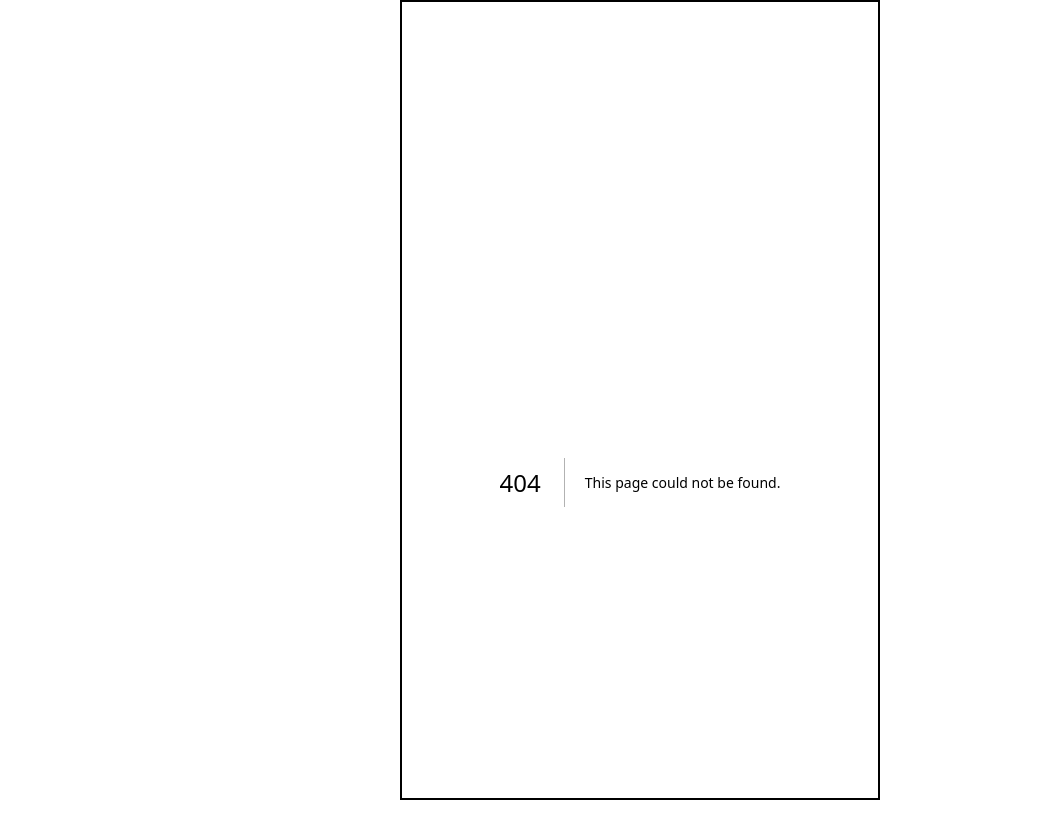
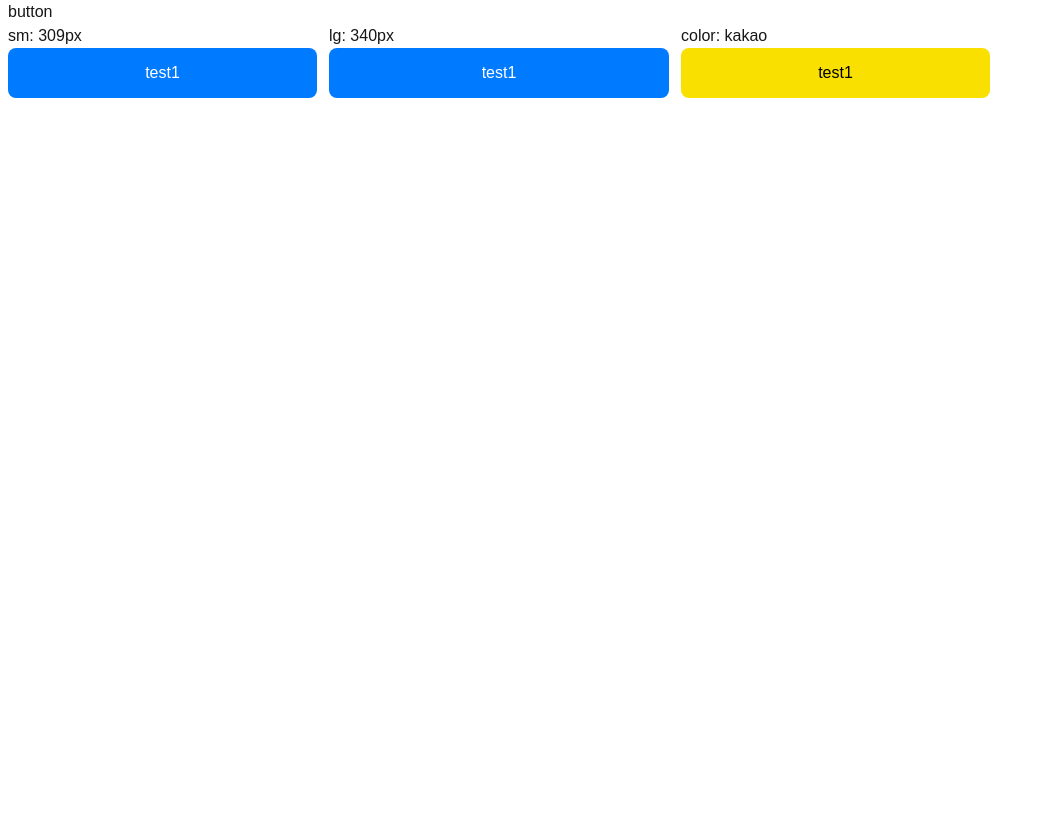
Before and after one commit to hansolc/j-reservation, a Next.js app: page /guide in a window 1280 px wide. Before the commit this address had no page. Shown: the top 838 px of the page, without its empty margins (0-1045 px from the left). After the commit the page ends 800 px from the top, so only its background shows below. Built offline with nearby package versions, Linux system fonts and the light colour scheme.

Commit message:
change folder structure for diff layouts depend on roles, add custom button component

```diff
--- a/src/app/layout.tsx
+++ b/src/app/(user)/layout.tsx
@@ -1,6 +1,6 @@
 import type { Metadata } from "next";
 import { Noto_Sans_KR } from "next/font/google";
-import "./globals.css";
+import "@root/globals.css";
 
 export const metadata: Metadata = {
   title: "Create Next App",
--- a/src/app/page.module.css
+++ b/src/app/(user)/page.module.css
@@ -1,4 +1,4 @@
 .force_ignore_padding {
-    width: calc(100% + 8px);
+    width: calc(100% + 0.5rem);
     margin-left: -4px;
 }
--- a/src/app/page.tsx
+++ b/src/app/(user)/page.tsx
@@ -1,11 +1,13 @@
 import React from "react";
 import styles from "./page.module.css";
+import Button from "@/components/user/button";
 
 const UserLoginPage = () => {
   return (
     <div className="">
       <p className="text-xl font-extrabold divide-y-2">오마타세</p>
       <hr className={styles.force_ignore_padding} />
+      <Button color="primary">시작하기</Button>
     </div>
   );
 };
--- /dev/null
+++ b/src/app/guide/layout.tsx
@@ -0,0 +1,13 @@
+const DesginGuideLayout = ({
+  children,
+}: Readonly<{
+  children: React.ReactNode;
+}>) => {
+  return (
+    <html>
+      <body className="px-2">{children}</body>
+    </html>
+  );
+};
+
+export default DesginGuideLayout;
--- /dev/null
+++ b/src/app/guide/page.tsx
@@ -0,0 +1,37 @@
+"use client";
+
+import Button from "@/components/user/button";
+import React from "react";
+import "@root/globals.css";
+
+const DesignGuidePage = () => {
+  return (
+    <div>
+      <div className="flex flex-col">
+        <label>button</label>
+        <div className="flex gap-3">
+          <div className="flex flex-col">
+            <label>sm: 309px</label>
+            <Button color="primary" isRadius size="sm">
+              test1
+            </Button>
+          </div>
+          <div className="flex flex-col">
+            <label>lg: 340px</label>
+            <Button color="primary" isRadius size="lg">
+              test1
+            </Button>
+          </div>
+          <div className="flex flex-col">
+            <label>color: kakao</label>
+            <Button color="kakao" isRadius size="sm">
+              test1
+            </Button>
+          </div>
+        </div>
+      </div>
+    </div>
+  );
+};
+
+export default DesignGuidePage;
--- /dev/null
+++ b/src/components/user/button.tsx
@@ -0,0 +1,56 @@
+import React from "react";
+import cls from "classnames";
+/*
+cls 사용이유
+- isRadis ? "rounded-lg":"" => 이런 것들을 자동으로 없애줌
+- trim()같은 메서드 없이 자동으로 문자열을 합쳐주지 때문에 가독성을 높일 수 있다.
+*/
+
+interface UserButtonProps
+  extends React.ButtonHTMLAttributes<HTMLButtonElement> {
+  children: React.ReactNode;
+  isRadius?: boolean;
+  color: "primary" | "kakao";
+  size: "sm" | "lg" | "full";
+}
+
+const btnSize = {
+  sm: "w-[309px]",
+  lg: "w-[340px]",
+  full: "w-full",
+};
+
+const bgColorMap: Record<UserButtonProps["color"], string> = {
+  primary: "bg-primary",
+  kakao: "bg-kakao",
+};
+
+const textColorMap: Record<UserButtonProps["color"], string> = {
+  primary: "text-white",
+  kakao: "text-black",
+};
+
+const Button = ({
+  children,
+  isRadius = false,
+  color,
+  size,
+  className,
+  ...props
+}: UserButtonProps) => {
+  const btnClassNames = cls(
+    bgColorMap[color],
+    textColorMap[color],
+    btnSize[size],
+    { "rounded-lg": isRadius },
+    "h-[50px]",
+    className
+  );
+  return (
+    <button className={btnClassNames} {...props}>
+      {children}
+    </button>
+  );
+};
+
+export default Button;
```
